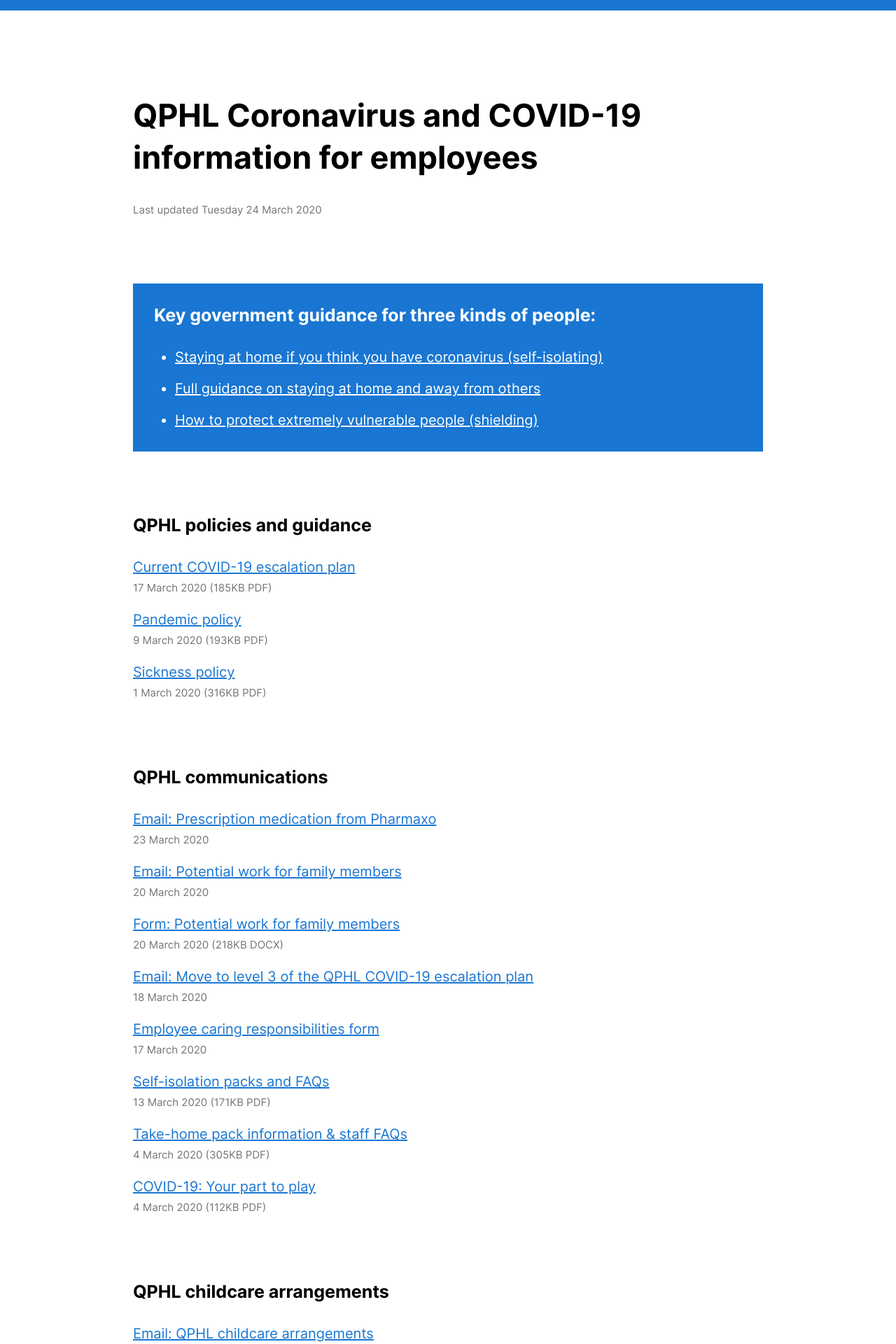
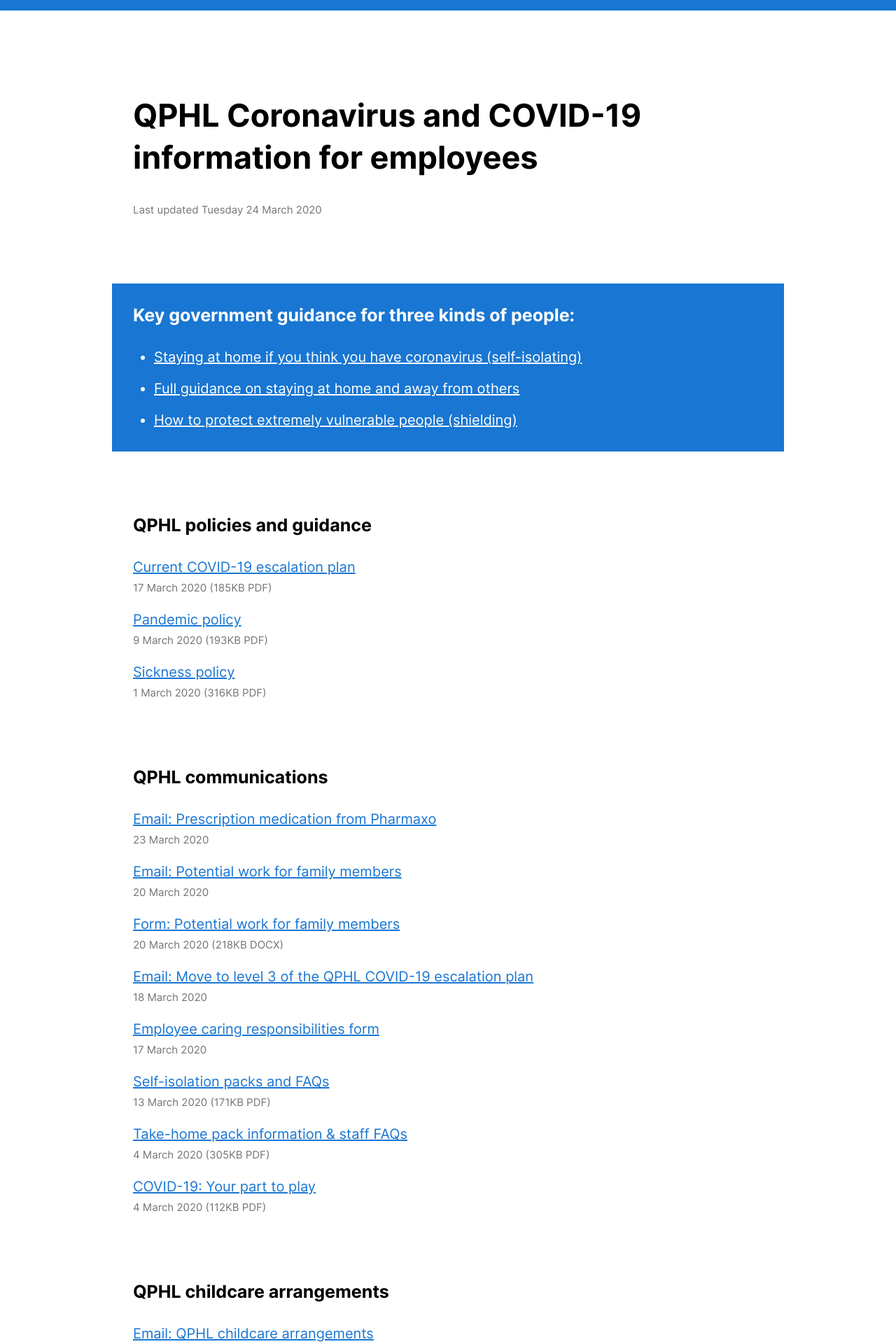
Before and after one commit to cognisant/qphl.co, a Jekyll site: the page built from coronavirus.md, in a window 1280 px wide. Shown: the top 1920 px of the page at 70% size. Built offline with Jekyll 4.4.1, drawn with Linux system fonts in a browser that asks for light colours.

Commit message:
Aligns text in gov block

```diff
--- a/_includes/header.html
+++ b/_includes/header.html
@@ -147,7 +147,7 @@
         .hero--warning {
             background-color: var(--color-blue-700);
             color: var(--color-white);
-            margin: 0 0 4.5rem;
+            margin: 0 -1.5rem 4.5rem;
             padding: 1.5rem;
         }
         .hero--warning a {
```
